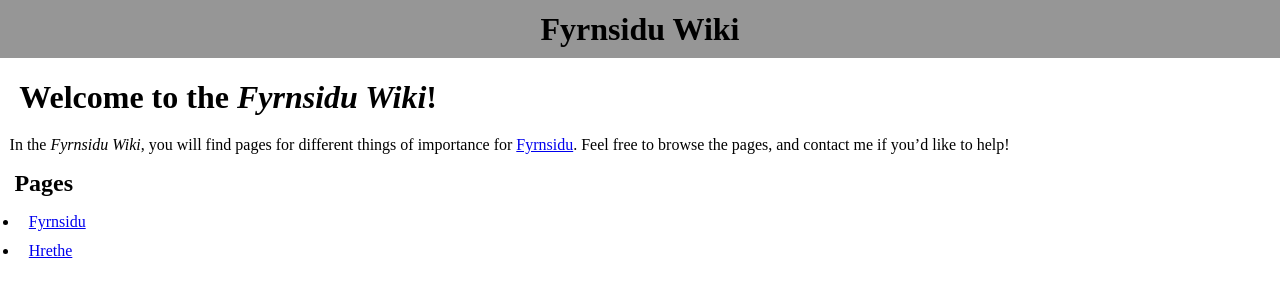
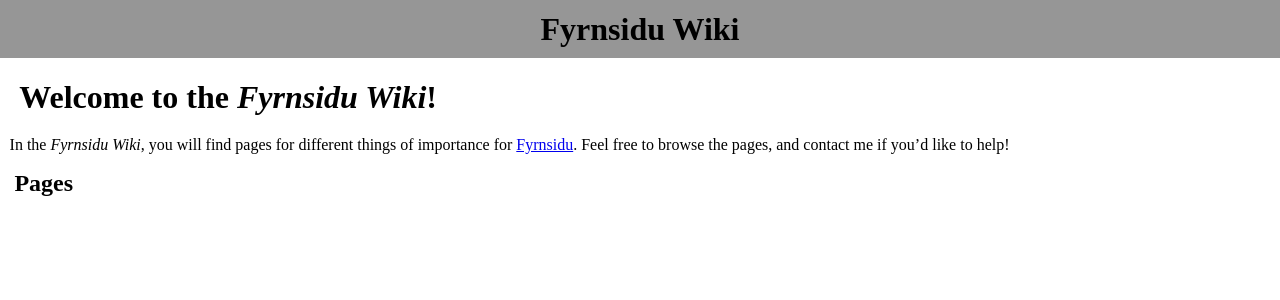
Before and after one commit to byronpendason/byronpendason.github.io, a Jekyll site: the page built from _wiki/index.md, in a window 1280 px wide. Shown: the top 300 px of the page. Built offline with Jekyll 4.4.1, drawn with Linux system fonts in a browser that asks for light colours.

Commit message:
Update index.md

```diff
--- a/_wiki/index.md
+++ b/_wiki/index.md
@@ -12,7 +12,7 @@ In the *Fyrnsidu Wiki*, you will find pages for different things of importance f
 
 {% for page in site.wiki %}
 
-{% if page.title != "Index" %}- [{{page.title}}]({{page.url}}){% endif %}
+{% if page.title != "Index" and !page.exclude %}- [{{page.title}}]({{page.url}}){% endif %}
 
 {% endfor %}
 
```
